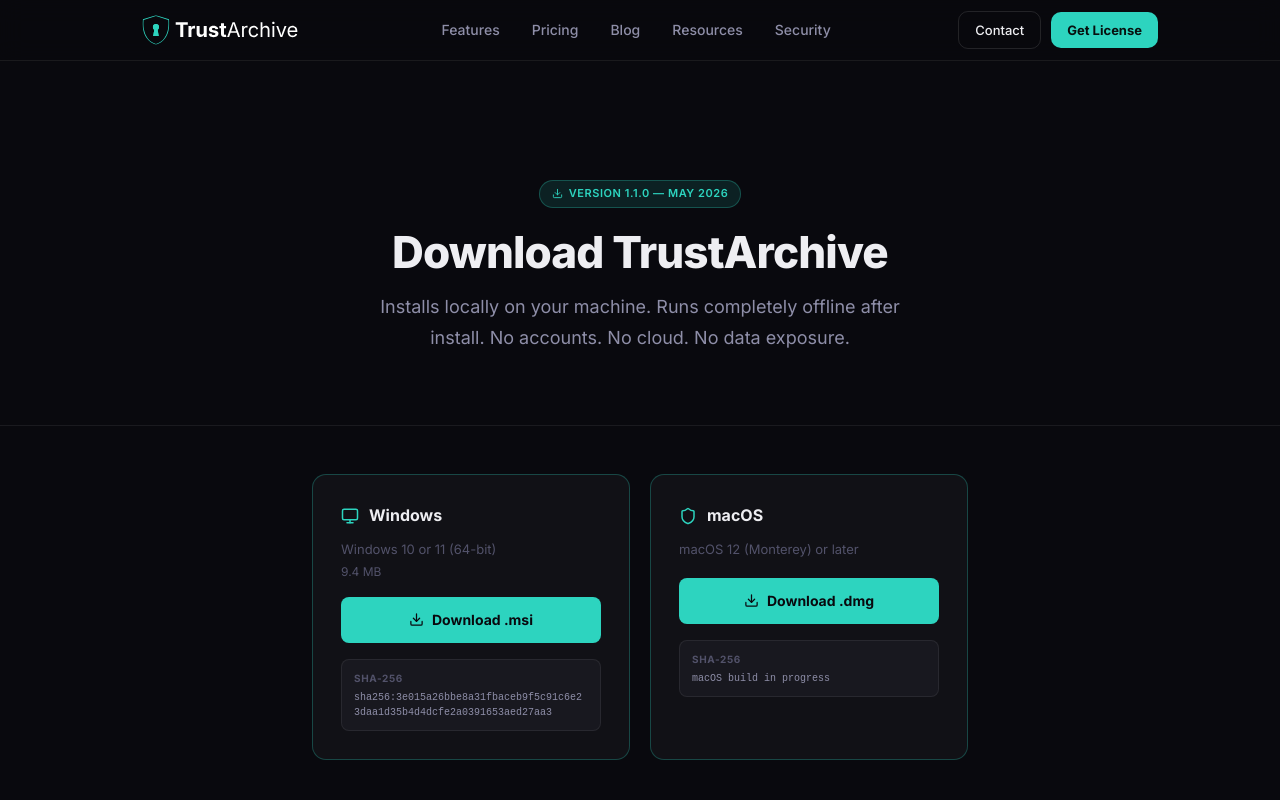
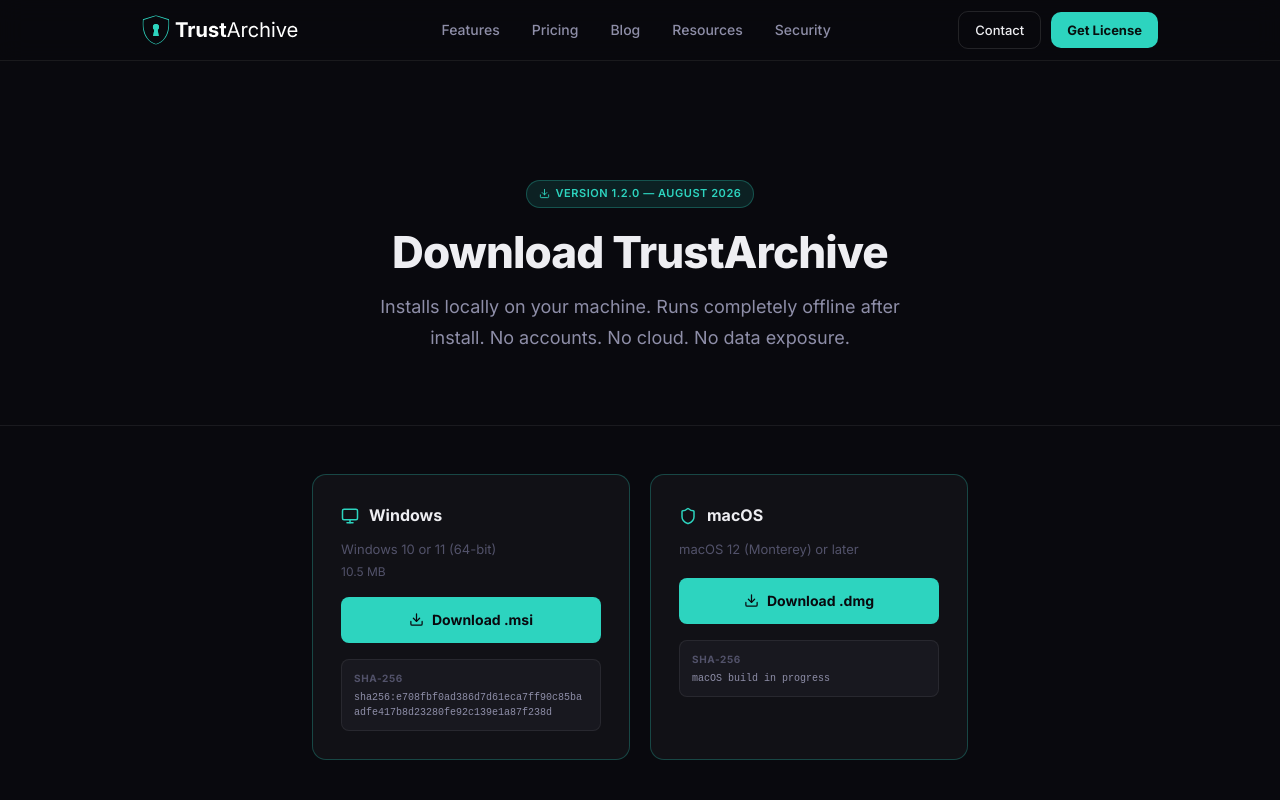
Before and after one commit to apvera-admin/trustarchive, a Next.js app: page /download in a window 1280 px wide. Shown: the top 800 px of the page. Built offline with nearby package versions, Linux system fonts and the light colour scheme.

Commit message:
Download page: bump to 1.2.0

```diff
--- a/app/download/page.js
+++ b/app/download/page.js
@@ -8,13 +8,13 @@ export const metadata = {
 
 // ── UPDATE THESE WHEN YOU BUILD A NEW RELEASE ──────────────────────────────
 const RELEASE = {
-  version: '1.1.0',
-  date: 'May 2026',
+  version: '1.2.0',
+  date: 'August 2026',
   windows: {
-    filename: 'TrustArchive_1.1.0_x64_en-US.msi',
-    size: '9.4 MB',
-    url: 'https://github.com/apvera-admin/trustarchive-releases/releases/download/v1.1.0/TrustArchive_1.1.0_x64_en-US.msi',
-    sha256: 'sha256:3e015a26bbe8a31fbaceb9f5c91c6e23daa1d35b4d4dcfe2a0391653aed27aa3',
+    filename: 'TrustArchive_1.2.0_x64_en-US.msi',
+    size: '10.5 MB',
+    url: 'https://github.com/apvera-admin/trustarchive-releases/releases/download/v1.2.0/TrustArchive_1.2.0_x64_en-US.msi',
+    sha256: 'sha256:e708fbf0ad386d7d61eca7ff90c85baadfe417b8d23280fe92c139e1a87f238d',
     requirements: 'Windows 10 or 11 (64-bit)',
   },
   mac: {
```
